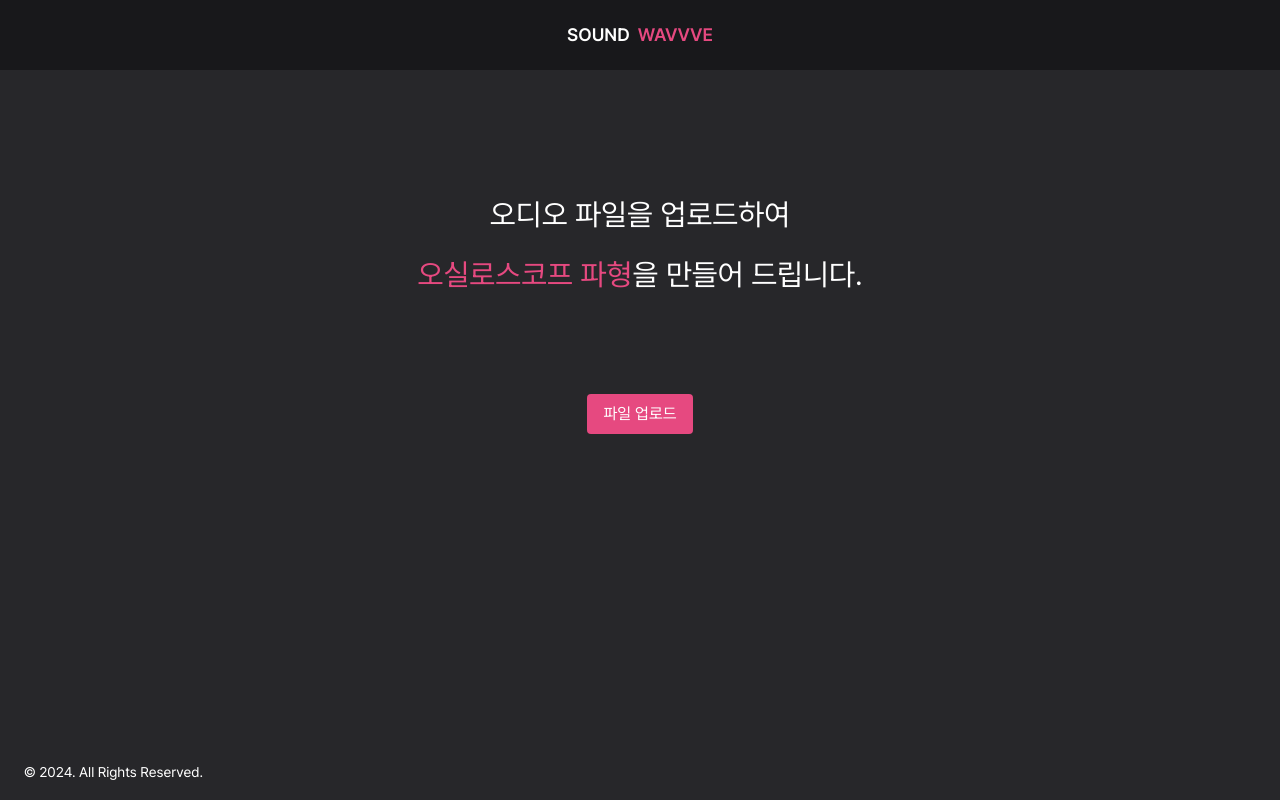
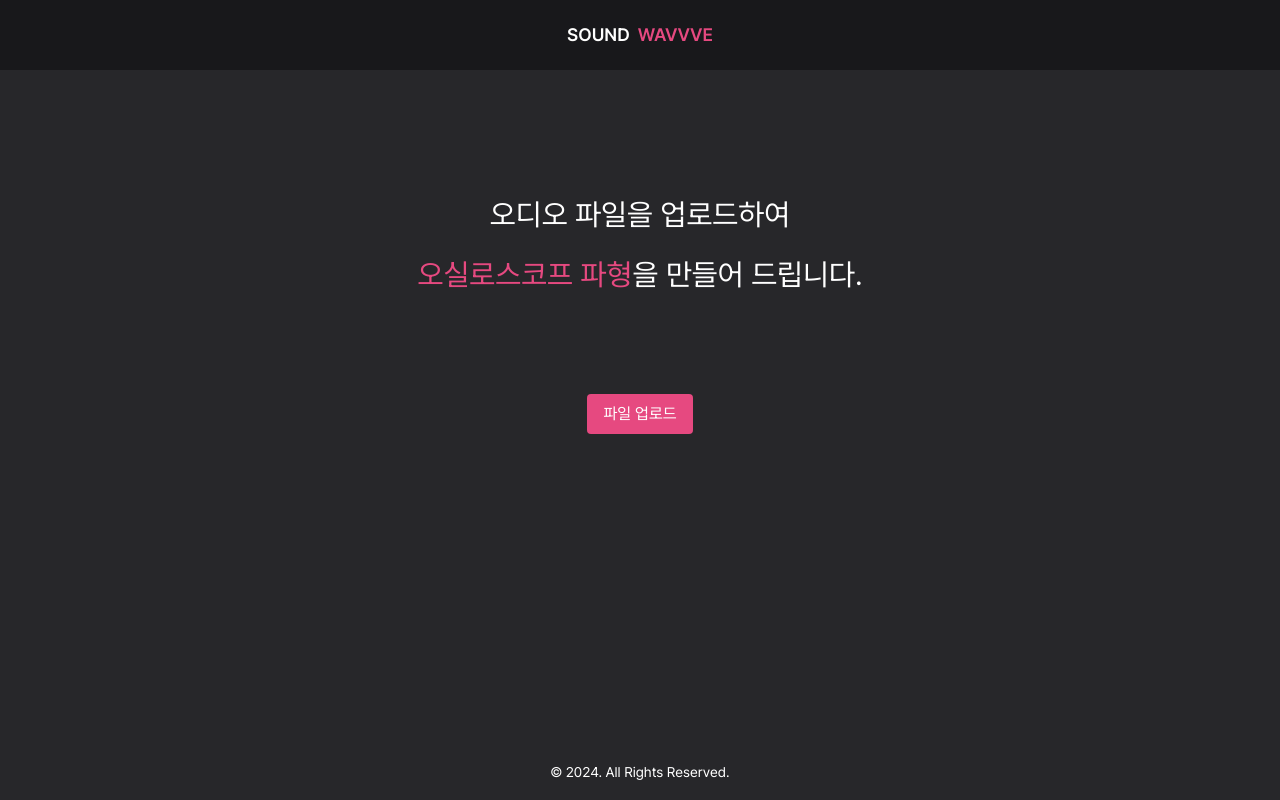
Before and after one commit to bluemiv/sound-wavvve, a Next.js app: page / in a window 1280 px wide. Built offline with nearby package versions, Linux system fonts and the light colour scheme.

Commit message:
styled: Footer 컴포넌트 개발

```diff
--- a/src/components/Layout/Footer/Footer.tsx
+++ b/src/components/Layout/Footer/Footer.tsx
@@ -2,7 +2,7 @@ import Copyright from '@/components/Layout/Footer/Copyright';
 
 export default function Footer() {
   return (
-    <footer className="h-footer px-lg py-md">
+    <footer className="h-footer px-lg py-md text-center">
       <Copyright />
     </footer>
   );
```
